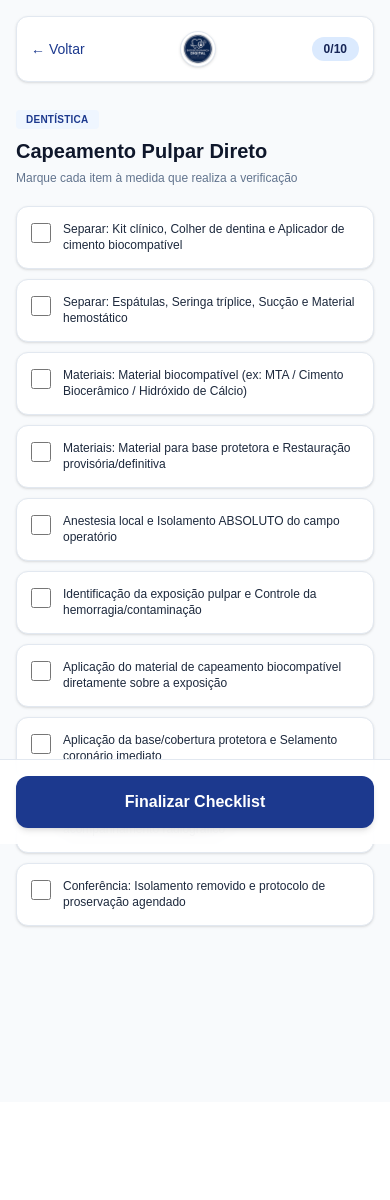
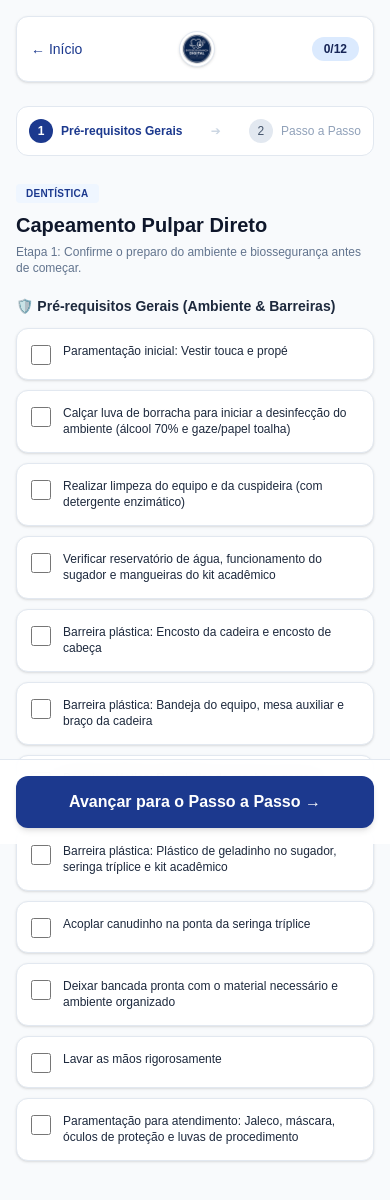
Before and after one commit to luiz412/biosseguranca-digital, a Next.js app: page /checklist/capeamento-pulpar-direto in a window 390 px wide. Shown: the top 1200 px of the page. Before the commit the page ends 1102 px from the top, so only its background shows below. Built offline with nearby package versions, Linux system fonts and the light colour scheme.

Commit message:
coloquei o procedimento geral antes do passo a passo do procedimento

```diff
--- a/src/app/checklist/[id]/page.tsx
+++ b/src/app/checklist/[id]/page.tsx
@@ -5,11 +5,32 @@ import { PROCEDURES } from '@/data/procedures';
 import Link from 'next/link';
 import Image from 'next/image';
 
+// Itens fixos do Checklist Geral Pré-Procedimento
+const PREREQUISITES = [
+  { id: 'pre-1', label: 'Paramentação inicial: Vestir touca e propé' },
+  { id: 'pre-2', label: 'Calçar luva de borracha para iniciar a desinfecção do ambiente (álcool 70% e gaze/papel toalha)' },
+  { id: 'pre-3', label: 'Realizar limpeza do equipo e da cuspideira (com detergente enzimático)' },
+  { id: 'pre-4', label: 'Verificar reservatório de água, funcionamento do sugador e mangueiras do kit acadêmico' },
+  { id: 'pre-5', label: 'Barreira plástica: Encosto da cadeira e encosto de cabeça' },
+  { id: 'pre-6', label: 'Barreira plástica: Bandeja do equipo, mesa auxiliar e braço da cadeira' },
+  { id: 'pre-7', label: 'Barreira plástica: Regulador do mocho e gorro no refletor' },
+  { id: 'pre-8', label: 'Barreira plástica: Plástico de geladinho no sugador, seringa tríplice e kit acadêmico' },
+  { id: 'pre-9', label: 'Acoplar canudinho na ponta da seringa tríplice' },
+  { id: 'pre-10', label: 'Deixar bancada pronta com o material necessário e ambiente organizado' },
+  { id: 'pre-11', label: 'Lavar as mãos rigorosamente' },
+  { id: 'pre-12', label: 'Paramentação para atendimento: Jaleco, máscara, óculos de proteção e luvas de procedimento' },
+];
+
 export default function ChecklistPage({ params }: { params: Promise<{ id: string }> }) {
   const { id } = use(params);
   const procedure = PROCEDURES.find((p) => p.id === id);
 
+  // Controle de etapa: 1 = Pré-requisitos | 2 = Procedimento Clínico
+  const [step, setStep] = useState<1 | 2>(1);
+
+  const [checkedPre, setCheckedPre] = useState<Record<string, boolean>>({});
   const [checkedItems, setCheckedItems] = useState<Record<string, boolean>>({});
+
   const [showValidation, setShowValidation] = useState(false);
   const [isCompleted, setIsCompleted] = useState(false);
 
@@ -22,14 +43,35 @@ export default function ChecklistPage({ params }: { params: Promise<{ id: string
     );
   }
 
-  const toggleCheck = (itemId: string) => {
+  // Alterna marcação na etapa 1 (Pré-requisitos)
+  const togglePreCheck = (itemId: string) => {
+    setCheckedPre((prev) => ({ ...prev, [itemId]: !prev[itemId] }));
+  };
+
+  // Alterna marcação na etapa 2 (Itens do procedimento)
+  const toggleItemCheck = (itemId: string) => {
     setCheckedItems((prev) => ({ ...prev, [itemId]: !prev[itemId] }));
   };
 
-  const totalItems = procedure.items.length;
+  // Contadores Etapa 1
+  const completedPreCount = Object.values(checkedPre).filter(Boolean).length;
+  const pendingPreItems = PREREQUISITES.filter((item) => !checkedPre[item.id]);
+
+  // Contadores Etapa 2
   const completedItemsCount = Object.values(checkedItems).filter(Boolean).length;
   const pendingItems = procedure.items.filter((item) => !checkedItems[item.id]);
 
+  // Ação ao avançar para a Etapa 2
+  const handleAdvanceToProcedure = () => {
+    if (pendingPreItems.length > 0) {
+      setShowValidation(true);
+    } else {
+      setStep(2);
+      window.scrollTo({ top: 0, behavior: 'smooth' });
+    }
+  };
+
+  // Ação ao finalizar o procedimento
   const handleFinish = () => {
     if (pendingItems.length > 0) {
       setShowValidation(true);
@@ -42,31 +84,94 @@ export default function ChecklistPage({ params }: { params: Promise<{ id: string
     <main className="min-h-screen bg-slate-50 p-4 md:p-8 flex flex-col items-center pb-36 md:pb-40">
       <div className="w-full max-w-md md:max-w-2xl">
 
-        {/* Cabeçalho */}
+        {/* Cabeçalho de Navegação */}
         <header className="flex justify-between items-center mb-6 bg-white p-3.5 rounded-xl border border-slate-200 shadow-sm">
+          {step === 1 ? (
             <Link href="/" className="text-sm font-medium text-blue-900 flex items-center gap-1 hover:underline">
-            ← Voltar
+              ← Início
             </Link>
+          ) : (
+            <button
+              onClick={() => {
+                setStep(1);
+                window.scrollTo({ top: 0, behavior: 'smooth' });
+              }}
+              className="text-sm font-medium text-blue-900 flex items-center gap-1 hover:underline"
+            >
+              ← Voltar aos Pré-requisitos
+            </button>
+          )}
 
           <div className="w-9 h-9 bg-white rounded-full p-0.5 shadow-sm border border-slate-200 flex items-center justify-center overflow-hidden">
             <Image src="/logo.png" alt="Logo" width={30} height={30} className="rounded-full object-cover" />
           </div>
 
           <span className="text-xs font-semibold text-blue-950 bg-blue-100 px-3 py-1 rounded-full">
-            {completedItemsCount}/{totalItems}
+            {step === 1 ? `${completedPreCount}/${PREREQUISITES.length}` : `${completedItemsCount}/${procedure.items.length}`}
           </span>
         </header>
 
+        {/* Indicador de Etapas (Stepper) */}
+        <div className="flex items-center justify-between mb-6 bg-white p-3 rounded-xl border border-slate-200 text-xs font-medium">
+          <div className={`flex items-center gap-2 ${step === 1 ? 'text-blue-900 font-bold' : 'text-slate-400'}`}>
+            <span className={`w-6 h-6 rounded-full flex items-center justify-center text-xs ${step === 1 ? 'bg-blue-900 text-white' : 'bg-slate-200 text-slate-600'}`}>1</span>
+            Pré-requisitos Gerais
+          </div>
+          <span className="text-slate-300">➔</span>
+          <div className={`flex items-center gap-2 ${step === 2 ? 'text-blue-900 font-bold' : 'text-slate-400'}`}>
+            <span className={`w-6 h-6 rounded-full flex items-center justify-center text-xs ${step === 2 ? 'bg-blue-900 text-white' : 'bg-slate-200 text-slate-600'}`}>2</span>
+            Passo a Passo
+          </div>
+        </div>
+
+        {/* Título do Procedimento */}
         <div className="mb-5">
           <span className="text-[10px] font-bold text-blue-900 bg-blue-50 px-2.5 py-1 rounded uppercase tracking-wide">
             {procedure.category}
           </span>
           <h1 className="text-xl md:text-2xl font-bold text-slate-900 mt-2 leading-snug">{procedure.title}</h1>
-          <p className="text-xs md:text-sm text-slate-500 mt-1">Marque cada item à medida que realiza a verificação</p>
+          <p className="text-xs md:text-sm text-slate-500 mt-1">
+            {step === 1 ? 'Etapa 1: Confirme o preparo do ambiente e biossegurança antes de começar.' : 'Etapa 2: Realize a conferência do protocolo clínico.'}
+          </p>
         </div>
 
-        {/* Lista de Itens */}
+        {/* ETAPA 1: Pré-requisitos de Biossegurança */}
+        {step === 1 && (
           <div className="space-y-2.5 mb-8">
+            <h2 className="text-sm font-bold text-slate-800 mb-3 flex items-center gap-2">
+              🛡️ Pré-requisitos Gerais (Ambiente & Barreiras)
+            </h2>
+            {PREREQUISITES.map((item) => (
+              <label
+                key={item.id}
+                className={`flex items-start p-3.5 rounded-xl border cursor-pointer transition-all ${
+                  checkedPre[item.id] ? 'bg-blue-50/60 border-blue-900/30' : 'bg-white border-slate-200 shadow-sm hover:border-slate-300'
+                }`}
+              >
+                <input
+                  type="checkbox"
+                  checked={!!checkedPre[item.id]}
+                  onChange={() => togglePreCheck(item.id)}
+                  className="w-5 h-5 accent-blue-900 rounded mt-0.5 shrink-0 cursor-pointer"
+                />
+                <div className="ml-3">
+                  <span className={`text-xs md:text-sm font-medium block leading-snug ${
+                    checkedPre[item.id] ? 'line-through text-slate-400' : 'text-slate-800'
+                  }`}>
+                    {item.label}
+                  </span>
+                </div>
+              </label>
+            ))}
+          </div>
+        )}
+
+        {/* ETAPA 2: Passo a Passo Clínico */}
+        {step === 2 && (
+          <div className="space-y-2.5 mb-8">
+            <h2 className="text-sm font-bold text-slate-800 mb-3 flex items-center gap-2">
+              🩺 Sequência Clínica do Procedimento
+            </h2>
             {procedure.items.map((item) => (
               <label
                 key={item.id}
@@ -77,7 +182,7 @@ export default function ChecklistPage({ params }: { params: Promise<{ id: string
                 <input
                   type="checkbox"
                   checked={!!checkedItems[item.id]}
-                onChange={() => toggleCheck(item.id)}
+                  onChange={() => toggleItemCheck(item.id)}
                   className="w-5 h-5 accent-blue-900 rounded mt-0.5 shrink-0 cursor-pointer"
                 />
                 <div className="ml-3">
@@ -90,22 +195,32 @@ export default function ChecklistPage({ params }: { params: Promise<{ id: string
               </label>
             ))}
           </div>
+        )}
 
-        {/* Botão Fixo de Finalizar (Ajustado para PC e Celular) */}
+        {/* Botão Fixo Inferior */}
         <div className="fixed bottom-0 left-0 right-0 p-4 bg-white/90 backdrop-blur-md border-t border-slate-200 z-10 flex justify-center">
           <div className="w-full max-w-md md:max-w-2xl">
+            {step === 1 ? (
+              <button
+                onClick={handleAdvanceToProcedure}
+                className="w-full bg-blue-900 hover:bg-blue-950 text-white font-semibold py-3.5 rounded-xl transition-all shadow-md active:scale-[0.98]"
+              >
+                Avançar para o Passo a Passo →
+              </button>
+            ) : (
               <button
                 onClick={handleFinish}
                 className="w-full bg-blue-900 hover:bg-blue-950 text-white font-semibold py-3.5 rounded-xl transition-all shadow-md active:scale-[0.98]"
               >
                 Finalizar Checklist
               </button>
+            )}
           </div>
         </div>
 
       </div>
 
-      {/* Modal de Validação */}
+      {/* Modal de Validação de Itens Pendentes */}
       {showValidation && (
         <div className="fixed inset-0 bg-black/50 backdrop-blur-sm flex items-center justify-center p-4 z-50">
           <div className="bg-white rounded-2xl p-6 max-w-sm w-full shadow-2xl">
@@ -113,10 +228,12 @@ export default function ChecklistPage({ params }: { params: Promise<{ id: string
               ⚠️ Atenção: Itens Pendentes
             </h2>
             <p className="text-xs text-slate-600 mb-3">
-              Os seguintes protocolos ainda não foram marcados:
+              {step === 1
+                ? 'Os seguintes pré-requisitos ainda não foram marcados:'
+                : 'Os seguintes passos ainda não foram marcados:'}
             </p>
             <ul className="text-xs text-slate-700 space-y-1.5 mb-5 bg-amber-50 p-3 rounded-xl max-h-40 overflow-y-auto border border-amber-200">
-              {pendingItems.map((item) => (
+              {(step === 1 ? pendingPreItems : pendingItems).map((item) => (
                 <li key={item.id} className="flex items-start gap-1.5 leading-tight">
                   <span className="w-1.5 h-1.5 rounded-full bg-amber-500 shrink-0 mt-1" />
                   <span>{item.label}</span>
@@ -133,18 +250,23 @@ export default function ChecklistPage({ params }: { params: Promise<{ id: string
               <button
                 onClick={() => {
                   setShowValidation(false);
+                  if (step === 1) {
+                    setStep(2);
+                    window.scrollTo({ top: 0, behavior: 'smooth' });
+                  } else {
                     setIsCompleted(true);
+                  }
                 }}
                 className="flex-1 bg-amber-600 text-white font-medium text-xs py-2.5 rounded-xl hover:bg-amber-700"
               >
-                Concluir Assim
+                Avançar Assim
               </button>
             </div>
           </div>
         </div>
       )}
 
-      {/* Modal de Sucesso */}
+      {/* Modal de Conclusão */}
       {isCompleted && (
         <div className="fixed inset-0 bg-black/50 backdrop-blur-sm flex items-center justify-center p-4 z-50">
           <div className="bg-white rounded-2xl p-6 max-w-sm w-full shadow-2xl text-center">
@@ -153,7 +275,7 @@ export default function ChecklistPage({ params }: { params: Promise<{ id: string
             </div>
             <h2 className="text-lg font-bold text-slate-900 mb-1">Procedimento Validado!</h2>
             <p className="text-xs text-slate-500 mb-5">
-              Todos os protocolos de biossegurança foram verificados com sucesso.
+              Todos os protocolos de biossegurança e procedimentos clínicos foram verificados com sucesso.
             </p>
             <Link
               href="/"
--- a/src/data/procedures.ts
+++ b/src/data/procedures.ts
@@ -12,26 +12,6 @@ export interface Procedure {
 }
 
 export const PROCEDURES: Procedure[] = [
-  {
-  id: 'checklist-geral-pre-procedimento',
-  title: 'Checklist Geral Pré-Procedimento (Biossegurança e Ambiente)',
-  category: 'Geral',
-  items: [
-    { id: 'gen-1', label: 'Paramentação inicial: Vestir touca e propé', category: 'Sequência' },
-    { id: 'gen-2', label: 'Calçar luva de borracha para iniciar a desinfecção do ambiente (álcool 70% e gaze/papel toalha)', category: 'Sequência' },
-    { id: 'gen-3', label: 'Realizar limpeza do equipo e da cuspideira (com detergente enzimático)', category: 'Sequência' },
-    { id: 'gen-4', label: 'Verificar reservatório de água, funcionamento do sugador e mangueiras do kit acadêmico', category: 'Sequência' },
-    { id: 'gen-5', label: 'Barreira plástica: Encosto da cadeira e encosto de cabeça', category: 'Material' },
-    { id: 'gen-6', label: 'Barreira plástica: Bandeja do equipo, mesa auxiliar e braço da cadeira', category: 'Material' },
-    { id: 'gen-7', label: 'Barreira plástica: Regulador do mocho e gorro no refletor', category: 'Material' },
-    { id: 'gen-8', label: 'Barreira plástica: Plástico de geladinho no sugador, seringa tríplice e kit acadêmico', category: 'Material' },
-    { id: 'gen-9', label: 'Acoplar canudinho na ponta da seringa tríplice', category: 'Material' },
-    { id: 'gen-10', label: 'Deixar bancada pronta com o material necessário e ambiente organizado', category: 'Sequência' },
-    { id: 'gen-11', label: 'Lavar as mãos rigorosamente', category: 'Sequência' },
-    { id: 'gen-12', label: 'Paramentação completa de atendimento: Jaleco, máscara, óculos de proteção e luvas de procedimento', category: 'Sequência' },
-    { id: 'gen-13', label: 'Pronto para iniciar o atendimento ao paciente', category: 'Conferência' },
-  ],
-},
   {
     id: 'restauracao-classe-1',
     title: 'Restauração Direta em Resina Composta - Classe I',
```
Lines whose indentation alone changed are shown as unchanged.
